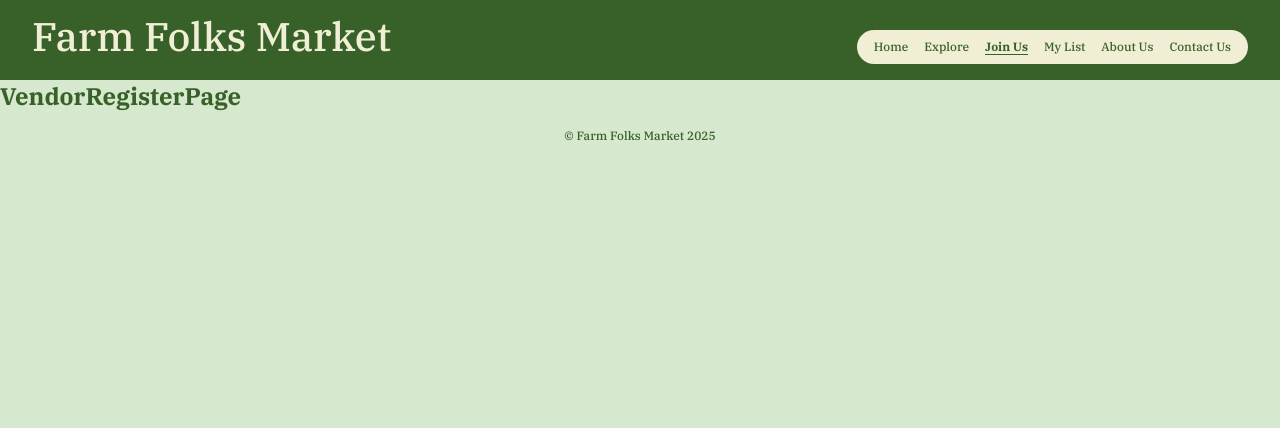
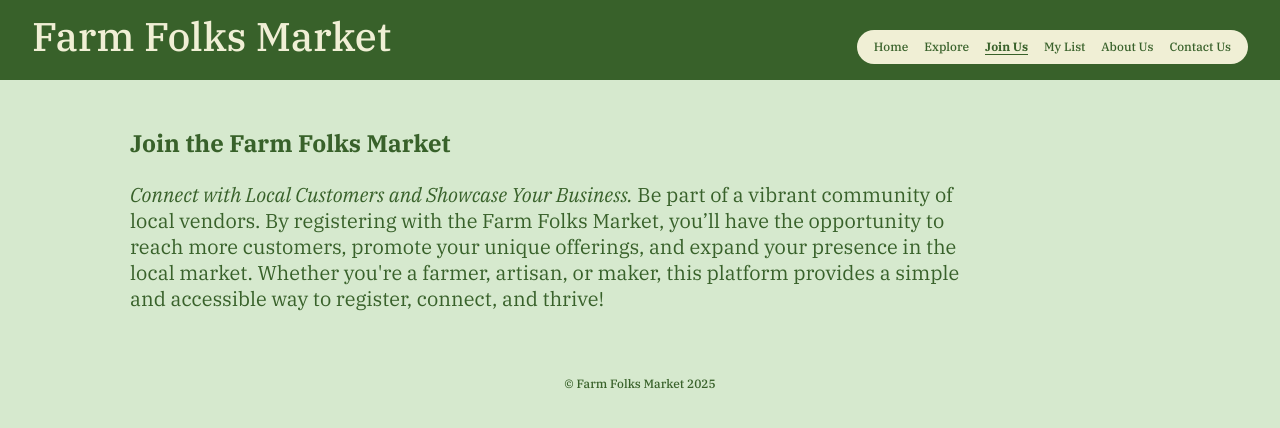
Before and after one commit to sonalsood/farm-folks-market, a React (Vite) app: page /register in a window 1280 px wide. Shown: the top 428 px of the page. Built offline with nearby package versions, Linux system fonts and the light colour scheme; no server answers.

Commit message:
join us heading section

```diff
--- /dev/null
+++ b/src/components/JoinUsHeading/JoinUsHeading.jsx
@@ -0,0 +1,22 @@
+import "./JoinUsHeading.scss";
+
+const JoinUsHeading = () => {
+  return (
+    <section className="join-us">
+      <h2 className="join-us__heading">Join the Farm Folks Market</h2>
+
+      <p className="join-us__text">
+        <span className="join-us__sub-text">
+          Connect with Local Customers and Showcase Your Business.
+        </span>{" "}
+        Be part of a vibrant community of local vendors. By registering with the
+        Farm Folks Market, you’ll have the opportunity to reach more customers,
+        promote your unique offerings, and expand your presence in the local
+        market. Whether you're a farmer, artisan, or maker, this platform
+        provides a simple and accessible way to register, connect, and thrive!
+      </p>
+    </section>
+  );
+};
+
+export default JoinUsHeading;
--- /dev/null
+++ b/src/components/JoinUsHeading/JoinUsHeading.scss
@@ -0,0 +1,23 @@
+@use "../../styles/partials/global";
+@use "../../styles/partials/variables" as *;
+@use "../../styles/partials/mixins" as *;
+
+.join-us {
+  padding: 3rem 0;
+  @include margin;
+
+  &__heading {
+    @include heading;
+    padding-bottom: 1.5rem;
+  }
+
+  &__sub-text {
+    font-style: italic;
+    @include bodyText;
+  }
+
+  &__text {
+    width: 85%;
+    @include bodyText;
+  }
+}
--- a/src/pages/VendorRegisterPage/VendorRegisterPage.jsx
+++ b/src/pages/VendorRegisterPage/VendorRegisterPage.jsx
@@ -1,7 +1,9 @@
+import JoinUsHeading from "../../components/JoinUsHeading/JoinUsHeading";
+
 const VendorRegisterPage = () => {
   return (
     <>
-      <h2>VendorRegisterPage</h2>
+      <JoinUsHeading />
     </>
   );
 };
```
